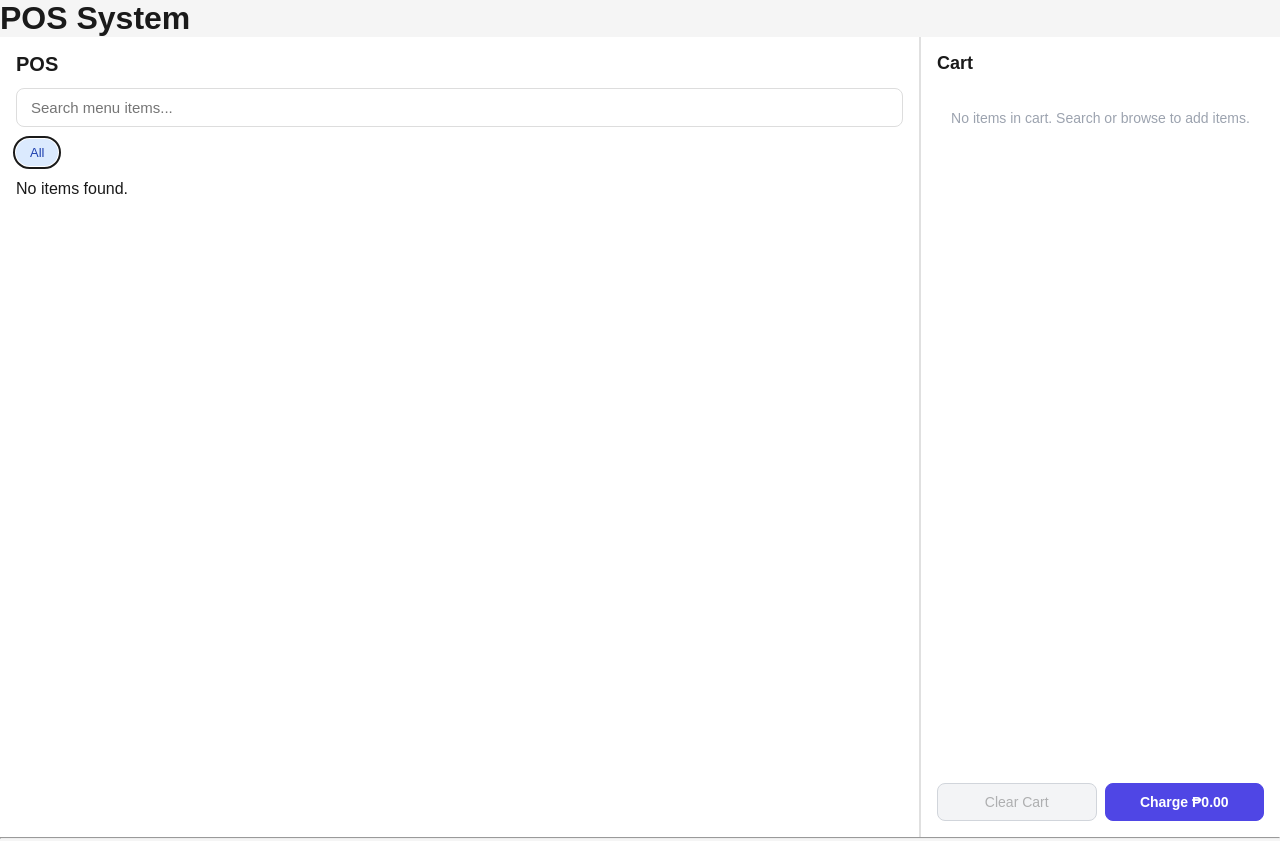
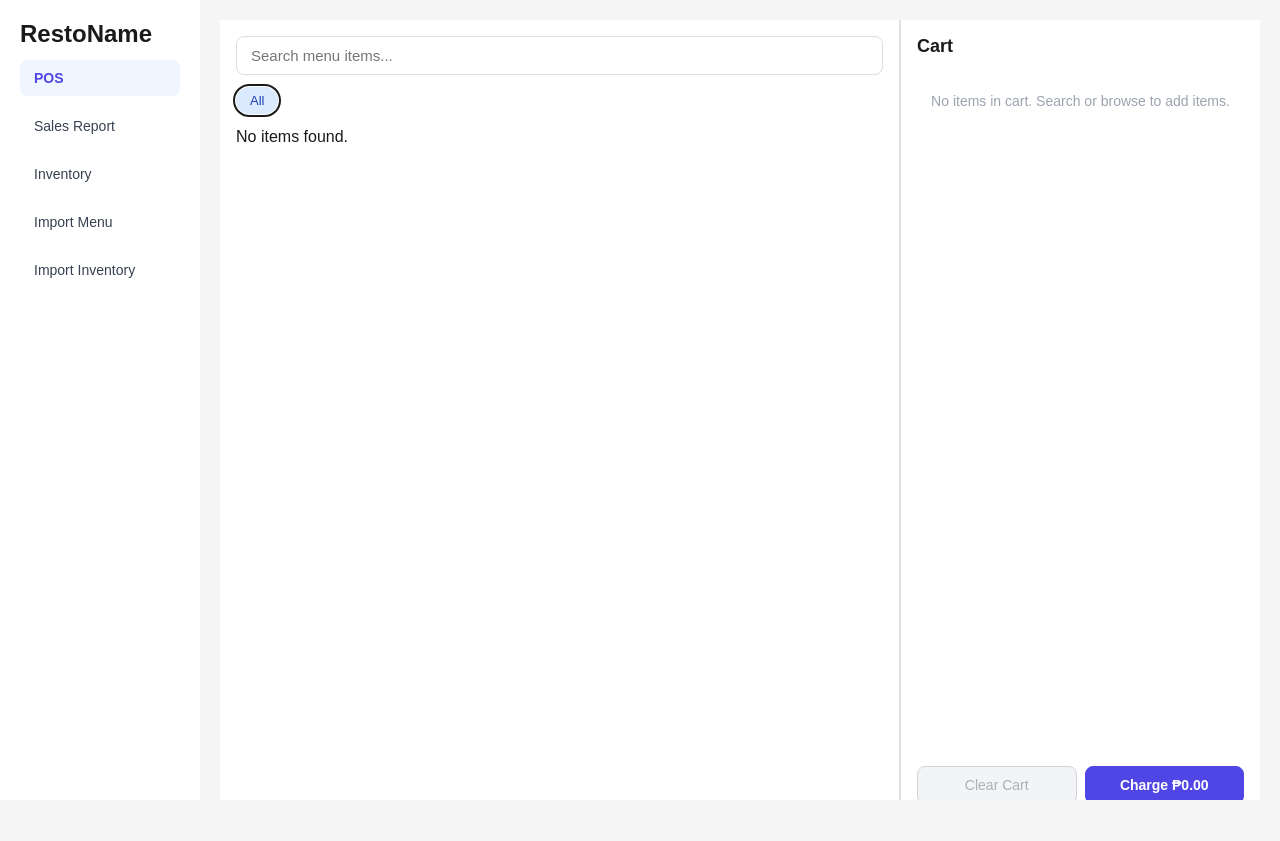
Before and after one commit to paulo-aunor/pos-system, a React (Vite) app: page / in a window 1280 px wide. Shown: the top 841 px of the page. After the commit the page ends 800 px from the top, so only its background shows below. Built offline with nearby package versions, Linux system fonts and the light colour scheme.

Commit message:
feat: add sidebar navigation with active view state. adjusted index.css for better layout

```diff
--- a/src/App.css
+++ b/src/App.css
@@ -167,7 +167,7 @@
 
   &::before,
   &::after {
-    content: '';
+    content: "";
     position: absolute;
     top: -4.5px;
     border: 5px solid transparent;
--- a/src/App.jsx
+++ b/src/App.jsx
@@ -3,20 +3,56 @@ import ImportInventory from "./components/ImportInventory";
 import InventoryManager from "./components/InventoryManager";
 import POSScreen from "./components/POSScreen";
 import SalesReport from "./components/SalesReport";
+import { useState } from "react";
 
 export default function App() {
+  //state for navigation
+  const [activeView, setActiveView] = useState("pos");
+
+  //view object to render based on active view
+  const views = {
+    pos: <POSScreen />,
+    report: <SalesReport />,
+    inventory: <InventoryManager />,
+    importMenu: <ImportMenu />,
+    importInventory: <ImportInventory />,
+  };
   return (
-    <div>
-      <h1>POS System</h1>
-      <POSScreen />
-      <hr />
-      <SalesReport />
-      <hr />
-      <InventoryManager />
-      <hr />
-      <ImportMenu />
-      <hr />
-      <ImportInventory />
+    <div className="app-layout">
+      <aside className="app-sidebar">
+        <h2>RestoName</h2>
+        <button
+          className={activeView === "pos" ? "active" : ""}
+          onClick={() => setActiveView("pos")}
+        >
+          POS
+        </button>
+        <button
+          className={activeView === "report" ? "active" : ""}
+          onClick={() => setActiveView("report")}
+        >
+          Sales Report
+        </button>
+        <button
+          className={activeView === "inventory" ? "active" : ""}
+          onClick={() => setActiveView("inventory")}
+        >
+          Inventory
+        </button>
+        <button
+          className={activeView === "importMenu" ? "active" : ""}
+          onClick={() => setActiveView("importMenu")}
+        >
+          Import Menu
+        </button>
+        <button
+          className={activeView === "importInventory" ? "active" : ""}
+          onClick={() => setActiveView("importInventory")}
+        >
+          Import Inventory
+        </button>
+      </aside>
+      <main className="main-content">{views[activeView]}</main>
     </div>
   );
 }
--- a/src/components/POSScreen.jsx
+++ b/src/components/POSScreen.jsx
@@ -240,8 +240,6 @@ export default function POSScreen() {
     <div className="pos-screen">
       {/* ── Left side — menu browser ── */}
       <div className="pos-menu">
-        <h2>POS</h2>
-
         {/* Search box — primary way to find items */}
         <input
           type="text"
--- a/src/index.css
+++ b/src/index.css
@@ -470,8 +470,8 @@ h4 {
 .import-inventory,
 /* added pos-reports selector */
 .pos-reports {
-  max-width: 800px;
-  margin: 24px auto;
+  /* changed margin and removed max-width to 24px all around to fit better in current layout with sidebar */
+  margin: 24px;
   padding: 24px;
   background: #fff;
   border-radius: 12px;
@@ -624,3 +624,49 @@ td {
 .error-list {
   margin-top: 12px;
 }
+
+/* app layout, sidebar and main content styles */
+.app-layout {
+  display: flex;
+  height: 100vh;
+  overflow: hidden;
+}
+
+.app-sidebar {
+  width: 200px;
+  height: 100%;
+  background-color: white;
+  flex-direction: column;
+  padding: 20px;
+  display: flex;
+  gap: 12px;
+}
+
+.app-sidebar button {
+  width: 100%;
+  padding: 10px 14px;
+  border: none;
+  border-radius: 8px;
+  background: none;
+  font-size: 14px;
+  font-weight: 500;
+  color: #374151;
+  cursor: pointer;
+  text-align: left;
+}
+
+.app-sidebar button.active {
+  background: #eff6ff;
+  color: #4f46e5;
+  font-weight: 600;
+}
+
+.app-sidebar button:hover:not(.active) {
+  background: #f3f4f6;
+}
+
+.main-content {
+  flex: 1;
+  padding: 20px;
+  overflow-y: auto;
+}
```
